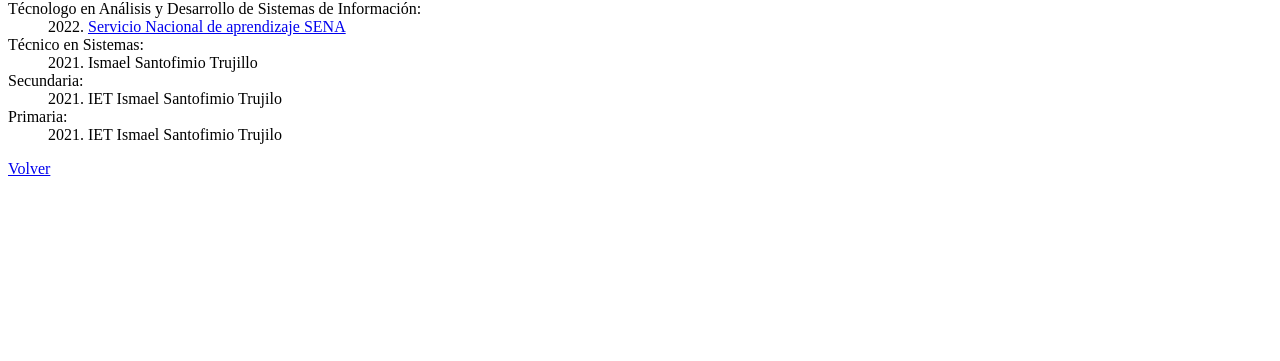
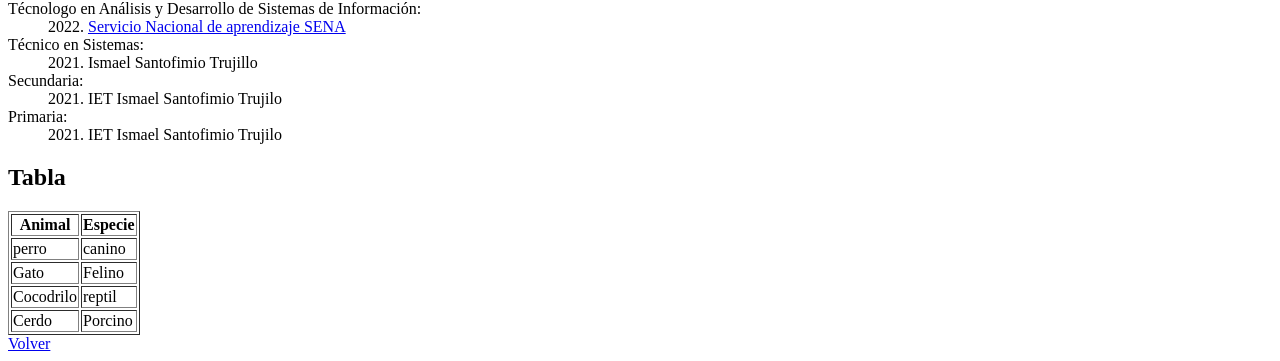
Before and after one commit to dannajunco28/dannajunco28.github.io, a plain HTML site: page pages/hv.html in a window 1280 px wide. Shown: the part 733-1094 px from the top of the page. Before the commit the page ends 919 px from the top, so only its background shows below. Drawn offline with Linux system fonts and the light colour scheme.

Commit message:
basic table

```diff
--- a/pages/hv.html
+++ b/pages/hv.html
@@ -48,6 +48,31 @@
     <dd>2021. IET Ismael Santofimio Trujilo</dd>
 </dl>
 
+<h2>Tabla</h2>
+<table border="1">
+    <tr>
+        <th>Animal</th>
+        <th>Especie</th>
+    </tr>
+
+    <td>perro</td>
+    <td>canino</td>
+
+    <tr>
+        <td>Gato</td>
+        <td>Felino</td>
+    </tr>
+    <tr>
+        <td>Cocodrilo</td>
+        <td>reptil</td>
+    </tr>
+    <tr>
+        <td>Cerdo</td>
+        <td>Porcino</td>
+    </tr>
+
+
+</table>
 
 </body>
 </html>
```
